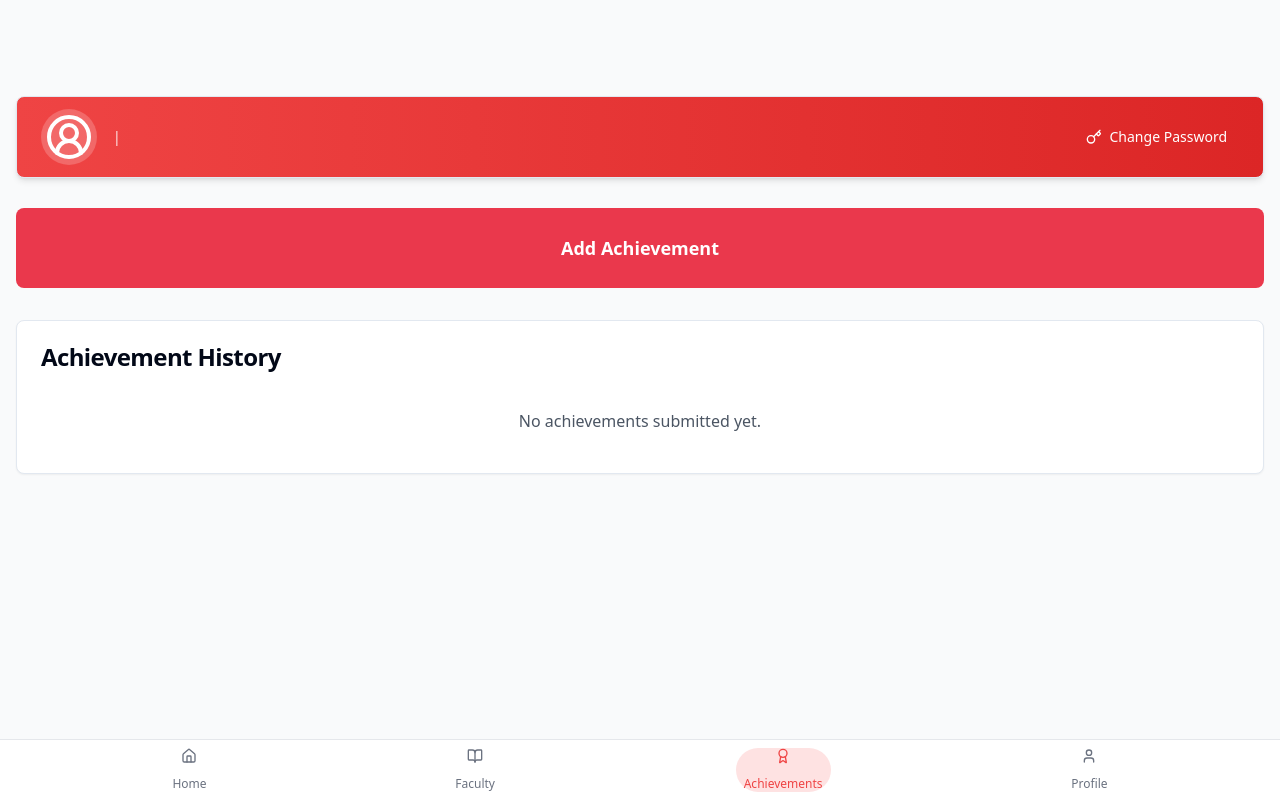
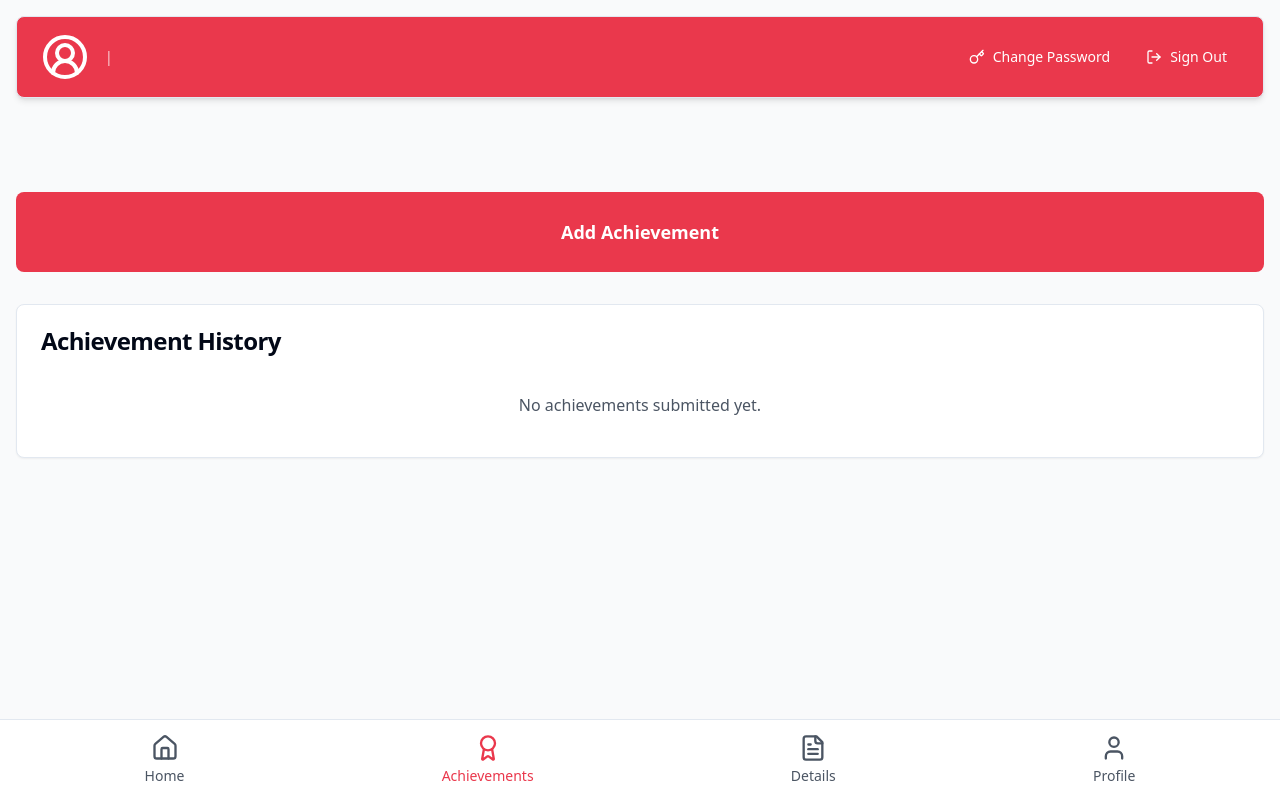
Before and after one commit to Finitiix/aspire-navigation, a React (Vite) app: page /teacher-dashboard/achievements in a window 1280 px wide. Built offline with nearby package versions, Linux system fonts and the light colour scheme.

Commit message:
Reverted to edit d744422d-b801-4062-a631-95a52e87b095: "Update netlify.toml"

```diff
--- a/src/components/teacher/TeacherBottomNav.tsx
+++ b/src/components/teacher/TeacherBottomNav.tsx
@@ -1,71 +1,54 @@
 
-import { useNavigate, useLocation } from "react-router-dom";
-import { Home, BookOpen, Award, User, Menu } from "lucide-react";
-import { Button } from "../ui/button";
+import { Home, Award, FileText, User } from "lucide-react";
+import { Link, useLocation } from "react-router-dom";
 
 export const TeacherBottomNav = () => {
-  const navigate = useNavigate();
   const location = useLocation();
-  const path = location.pathname;
 
-  const isActive = (route: string) => {
-    return path === route;
-  };
-
-  const activeClasses = "bg-red-100 text-red-500";
-  const inactiveClasses = "text-gray-500 hover:text-red-500 hover:bg-gray-100";
+  const isActive = (path: string) => location.pathname === path;
 
   return (
-    <div className="fixed bottom-0 left-0 right-0 bg-white border-t border-gray-200 py-2 px-4 z-50">
-      <div className="container mx-auto flex justify-around items-center">
-        <Button
-          variant="ghost"
-          size="lg"
-          className={`flex flex-col items-center rounded-full p-2 ${
-            isActive("/teacher-dashboard") ? activeClasses : inactiveClasses
-          } transition-all duration-200`}
-          onClick={() => navigate("/teacher-dashboard")}
-        >
-          <Home className="w-6 h-6 mb-1" />
-          <span className="text-xs">Home</span>
-        </Button>
-
-        <Button
-          variant="ghost"
-          size="lg"
-          className={`flex flex-col items-center rounded-full p-2 ${
-            isActive("/teacher-dashboard/details") ? activeClasses : inactiveClasses
-          } transition-all duration-200`}
-          onClick={() => navigate("/teacher-dashboard/details")}
-        >
-          <BookOpen className="w-6 h-6 mb-1" />
-          <span className="text-xs">Faculty</span>
-        </Button>
-
-        <Button
-          variant="ghost"
-          size="lg"
-          className={`flex flex-col items-center rounded-full p-2 ${
-            isActive("/teacher-dashboard/achievements") ? activeClasses : inactiveClasses
-          } transition-all duration-200`}
-          onClick={() => navigate("/teacher-dashboard/achievements")}
-        >
-          <Award className="w-6 h-6 mb-1" />
-          <span className="text-xs">Achievements</span>
-        </Button>
-
-        <Button
-          variant="ghost"
-          size="lg"
-          className={`flex flex-col items-center rounded-full p-2 ${
-            isActive("/teacher-dashboard/profile") ? activeClasses : inactiveClasses
-          } transition-all duration-200`}
-          onClick={() => navigate("/teacher-dashboard/profile")}
-        >
-          <User className="w-6 h-6 mb-1" />
-          <span className="text-xs">Profile</span>
-        </Button>
+    <nav className="fixed bottom-0 left-0 right-0 bg-white border-t">
+      <div className="container mx-auto px-4">
+        <div className="h-20 flex items-center justify-around">
+          <Link
+            to="/teacher-dashboard"
+            className={`flex flex-col items-center ${
+              isActive("/teacher-dashboard") ? "text-primary" : "text-gray-600"
+            }`}
+          >
+            <Home className="w-7 h-7" />
+            <span className="text-sm mt-1">Home</span>
+          </Link>
+          <Link
+            to="/teacher-dashboard/achievements"
+            className={`flex flex-col items-center ${
+              isActive("/teacher-dashboard/achievements") ? "text-primary" : "text-gray-600"
+            }`}
+          >
+            <Award className="w-7 h-7" />
+            <span className="text-sm mt-1">Achievements</span>
+          </Link>
+          <Link
+            to="/teacher-dashboard/details"
+            className={`flex flex-col items-center ${
+              isActive("/teacher-dashboard/details") ? "text-primary" : "text-gray-600"
+            }`}
+          >
+            <FileText className="w-7 h-7" />
+            <span className="text-sm mt-1">Details</span>
+          </Link>
+          <Link
+            to="/teacher-dashboard/profile"
+            className={`flex flex-col items-center ${
+              isActive("/teacher-dashboard/profile") ? "text-primary" : "text-gray-600"
+            }`}
+          >
+            <User className="w-7 h-7" />
+            <span className="text-sm mt-1">Profile</span>
+          </Link>
+        </div>
       </div>
-    </div>
+    </nav>
   );
 };
--- a/src/components/teacher/TeacherNavbar.tsx
+++ b/src/components/teacher/TeacherNavbar.tsx
@@ -1,18 +1,11 @@
-
 import { Button } from "../ui/button";
 import { Card } from "../ui/card";
-import { LogOut, UserCircle2, Bell, Settings } from "lucide-react";
+import { LogOut, UserCircle2 } from "lucide-react";
 import { supabase } from "@/integrations/supabase/client";
 import { useNavigate } from "react-router-dom";
 import { toast } from "sonner";
 import { useEffect, useState } from "react";
 import { ChangePasswordDialog } from "./ChangePasswordDialog";
-import {
-  DropdownMenu,
-  DropdownMenuContent,
-  DropdownMenuItem,
-  DropdownMenuTrigger,
-} from "@/components/ui/dropdown-menu";
 
 export const TeacherNavbar = () => {
   const navigate = useNavigate();
@@ -44,68 +37,39 @@ export const TeacherNavbar = () => {
     }
   };
 
-  const goToProfile = () => {
-    navigate("/teacher/profile");
-  };
-
   return (
-    <div className="h-24 pt-4 px-4 animate-fadeIn">
-      <Card className="fixed top-4 left-4 right-4 z-50 rounded-lg shadow-md bg-gradient-to-r from-red-500 to-red-600 hover:shadow-lg transition-all duration-300">
+    <div className="h-20 pt-4 px-4">
+      <Card className="fixed top-4 left-4 right-4 z-50 rounded-lg shadow-md bg-primary">
         <div className="container mx-auto px-6">
           <div className="h-20 flex items-center justify-between">
             <div className="flex items-center gap-4">
-              <DropdownMenu>
-                <DropdownMenuTrigger asChild>
-                  <div className="cursor-pointer hover:opacity-90 transition-opacity">
               {teacherDetails?.profile_pic_url ? (
                 <img
                   src={teacherDetails.profile_pic_url}
                   alt="Profile"
-                        className="w-14 h-14 rounded-full bg-white border-2 border-white shadow-md"
+                  className="w-12 h-12 rounded-full bg-white"
                 />
               ) : (
-                      <div className="w-14 h-14 rounded-full bg-white/20 flex items-center justify-center">
                 <UserCircle2 className="w-12 h-12 text-white" />
-                      </div>
               )}
-                  </div>
-                </DropdownMenuTrigger>
-                <DropdownMenuContent align="start" className="w-56">
-                  <DropdownMenuItem onClick={goToProfile}>
-                    <div className="flex items-center">
-                      <UserCircle2 className="mr-2 h-4 w-4" />
-                      Edit Profile
-                    </div>
-                  </DropdownMenuItem>
-                  <DropdownMenuItem>
-                    <div className="flex items-center">
-                      <Bell className="mr-2 h-4 w-4" />
-                      Notifications
-                    </div>
-                  </DropdownMenuItem>
-                  <DropdownMenuItem>
-                    <div className="flex items-center">
-                      <Settings className="mr-2 h-4 w-4" />
-                      Settings
-                    </div>
-                  </DropdownMenuItem>
-                  <DropdownMenuItem onClick={handleSignOut}>
-                    <div className="flex items-center text-red-500">
-                      <LogOut className="mr-2 h-4 w-4" />
-                      Sign Out
-                    </div>
-                  </DropdownMenuItem>
-                </DropdownMenuContent>
-              </DropdownMenu>
               <div>
-                <p className="text-xl font-medium text-white">{teacherDetails?.full_name}</p>
-                <p className="text-sm text-white/90">
+                <p className="text-lg font-medium text-white">{teacherDetails?.full_name}</p>
+                <p className="text-sm text-white/80">
                   {teacherDetails?.eid} | {teacherDetails?.designation}
                 </p>
               </div>
             </div>
             <div className="flex items-center gap-3">
               <ChangePasswordDialog />
+              <Button
+                variant="ghost"
+                size="sm"
+                className="flex items-center gap-2 text-white"
+                onClick={handleSignOut}
+              >
+                <LogOut className="w-5 h-5" />
+                Sign Out
+              </Button>
             </div>
           </div>
         </div>
--- a/src/index.css
+++ b/src/index.css
@@ -1,4 +1,3 @@
-
 @tailwind base;
 @tailwind components;
 @tailwind utilities;
@@ -100,41 +99,3 @@
     @apply bg-background text-foreground;
   }
 }
-
-@keyframes fadeIn {
-  from {
-    opacity: 0;
-    transform: translateY(10px);
-  }
-  to {
-    opacity: 1;
-    transform: translateY(0);
-  }
-}
-
-@keyframes scaleIn {
-  from {
-    transform: scale(0.95);
-    opacity: 0;
-  }
-  to {
-    transform: scale(1);
-    opacity: 1;
-  }
-}
-
-.animate-fadeIn {
-  animation: fadeIn 0.5s ease-out forwards;
-}
-
-.animate-scaleIn {
-  animation: scaleIn 0.3s ease-out forwards;
-}
-
-.hover-scale {
-  transition: transform 0.2s ease-out;
-}
-
-.hover-scale:hover {
-  transform: scale(1.05);
-}
--- a/src/integrations/supabase/types.ts
+++ b/src/integrations/supabase/types.ts
@@ -14,19 +14,16 @@ export type Database = {
           achievement_type: Database["public"]["Enums"]["achievement_type"]
           collaboration: string | null
           created_at: string | null
-          date_achieved: string
+          date_achieved: string | null
           id: string
           issuing_organization: string
           link_url: string | null
           quantity: number | null
           related_field: string | null
           remarks: string | null
-          status: Database["public"]["Enums"]["achievement_status"] | null
+          status: string | null
           submitted_at: string | null
-          teacher_department: string | null
-          teacher_eid: string | null
           teacher_id: string
-          teacher_name: string | null
           title: string
           updated_at: string | null
         }
@@ -34,19 +31,16 @@ export type Database = {
           achievement_type: Database["public"]["Enums"]["achievement_type"]
           collaboration?: string | null
           created_at?: string | null
-          date_achieved: string
+          date_achieved?: string | null
           id?: string
           issuing_organization: string
           link_url?: string | null
           quantity?: number | null
           related_field?: string | null
           remarks?: string | null
-          status?: Database["public"]["Enums"]["achievement_status"] | null
+          status?: string | null
           submitted_at?: string | null
-          teacher_department?: string | null
-          teacher_eid?: string | null
           teacher_id: string
-          teacher_name?: string | null
           title: string
           updated_at?: string | null
         }
@@ -54,19 +48,16 @@ export type Database = {
           achievement_type?: Database["public"]["Enums"]["achievement_type"]
           collaboration?: string | null
           created_at?: string | null
-          date_achieved?: string
+          date_achieved?: string | null
           id?: string
           issuing_organization?: string
           link_url?: string | null
           quantity?: number | null
           related_field?: string | null
           remarks?: string | null
-          status?: Database["public"]["Enums"]["achievement_status"] | null
+          status?: string | null
           submitted_at?: string | null
-          teacher_department?: string | null
-          teacher_eid?: string | null
           teacher_id?: string
-          teacher_name?: string | null
           title?: string
           updated_at?: string | null
         }
@@ -79,30 +70,6 @@ export type Database = {
             referencedColumns: ["id"]
           },
         ]
-      }
-      admin_messages: {
-        Row: {
-          created_at: string | null
-          id: string
-          important_details: string | null
-          important_message: string | null
-          updated_at: string | null
-        }
-        Insert: {
-          created_at?: string | null
-          id?: string
-          important_details?: string | null
-          important_message?: string | null
-          updated_at?: string | null
-        }
-        Update: {
-          created_at?: string | null
-          id?: string
-          important_details?: string | null
-          important_message?: string | null
-          updated_at?: string | null
-        }
-        Relationships: []
       }
       departments: {
         Row: {
@@ -146,42 +113,6 @@ export type Database = {
           message?: string
           name?: string
           subject?: string
-        }
-        Relationships: []
-      }
-      important_details: {
-        Row: {
-          created_at: string | null
-          detail: string
-          id: string
-        }
-        Insert: {
-          created_at?: string | null
-          detail: string
-          id?: string
-        }
-        Update: {
-          created_at?: string | null
-          detail?: string
-          id?: string
-        }
-        Relationships: []
-      }
-      important_messages: {
-        Row: {
-          created_at: string | null
-          id: string
-          message: string
-        }
-        Insert: {
-          created_at?: string | null
-          id?: string
-          message: string
-        }
-        Update: {
-          created_at?: string | null
-          id?: string
-          message?: string
         }
         Relationships: []
       }
@@ -274,13 +205,9 @@ export type Database = {
       [_ in never]: never
     }
     Functions: {
-      get_user_role: {
-        Args: Record<PropertyKey, never>
-        Returns: string
-      }
+      [_ in never]: never
     }
     Enums: {
-      achievement_status: "Pending Approval" | "Approved" | "Rejected"
       achievement_type:
         | "Research & Publications"
         | "Book Published"
```
Also changed, not shown: src/components/teacher/AchievementForm.tsx (+9 -26 lines), src/pages/admin/AdminDashboard.tsx (+5 -9 lines), src/pages/teacher/TeacherHome.tsx (+16 -37 lines). Lines whose indentation alone changed are shown as unchanged.
